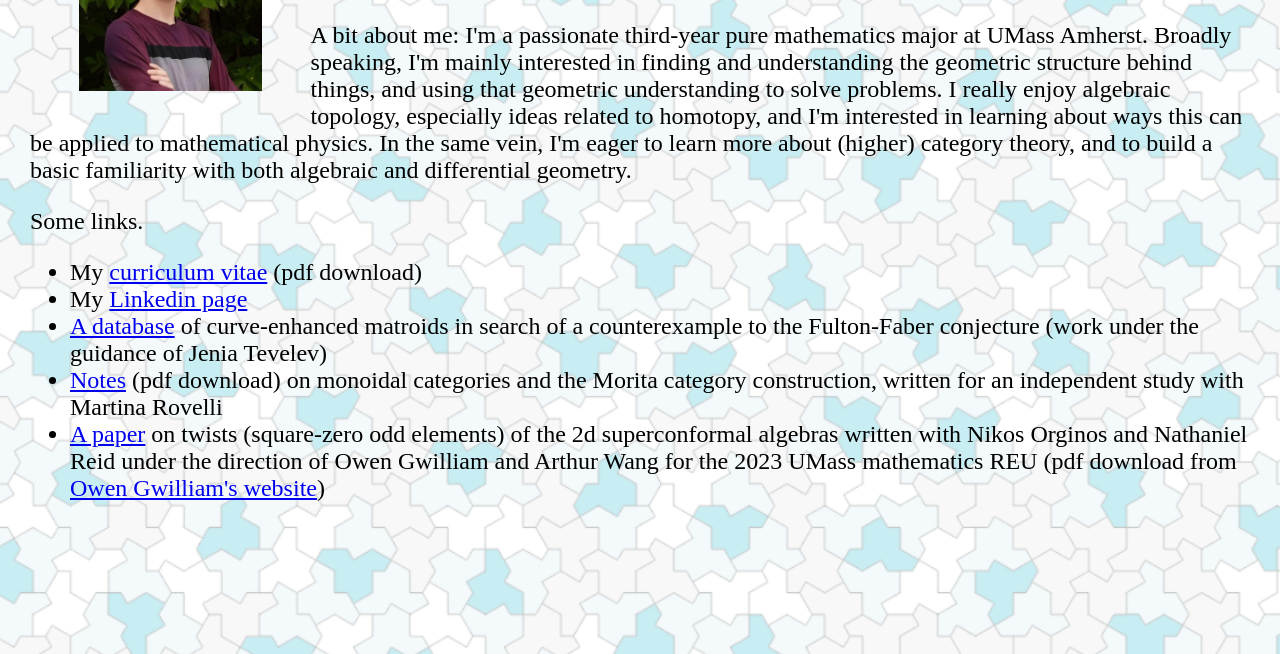
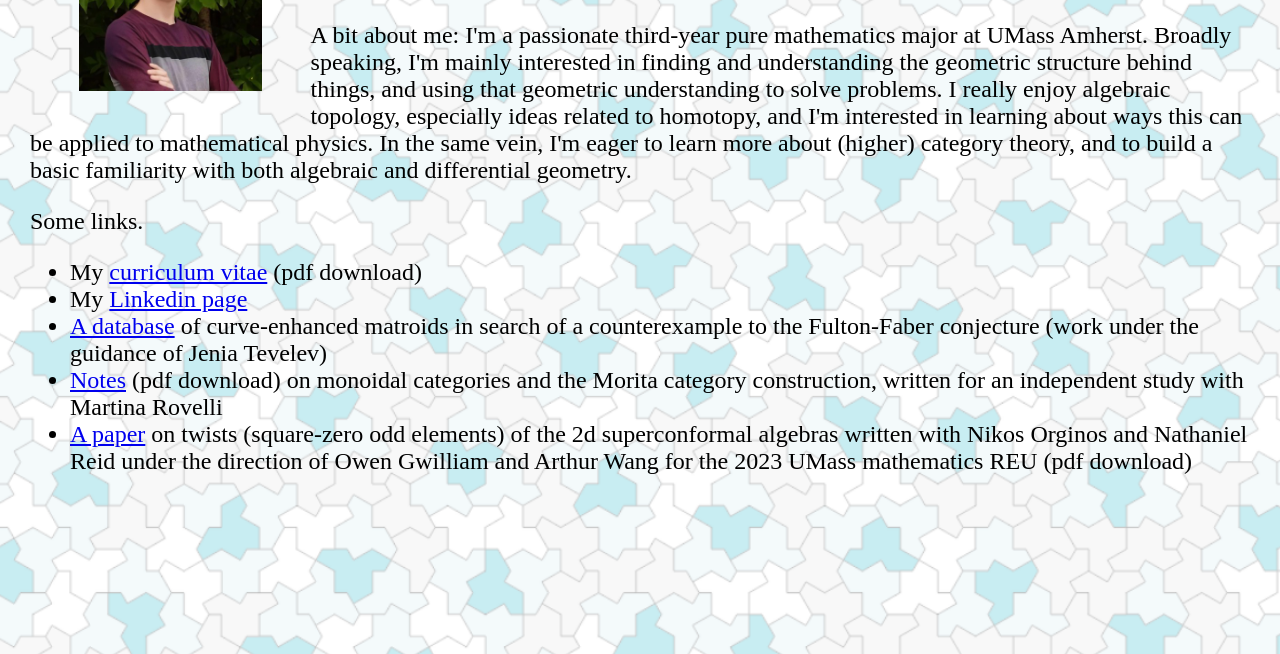
Before and after one commit to sam-silver/sam-silver.github.io, a plain HTML site: page index.html in a window 1280 px wide. Shown: the part 146-800 px from the top of the page. Drawn offline with Linux system fonts and the light colour scheme.

Commit message:
Update index.html

```diff
--- a/index.html
+++ b/index.html
@@ -51,7 +51,7 @@ Some links.
 <li> My <a href="https://www.linkedin.com/in/samuel-silver-514903226">Linkedin page</a>
 <li> <a href="https://sam-silver.github.io/CEM_DB.html">A database</a> of curve-enhanced matroids in search of a counterexample to the Fulton-Faber conjecture (work under the guidance of Jenia Tevelev)
 <li> <a href="f2024_cat_notes.pdf">Notes</a> (pdf download) on monoidal categories and the Morita category construction, written for an independent study with Martina Rovelli
-<li> <a href="http://people.math.umass.edu/~gwilliam/REU23.pdf">A paper</a> on twists (square-zero odd elements) of the 2d superconformal algebras written with Nikos Orginos and Nathaniel Reid under the direction of Owen Gwilliam and Arthur Wang for the 2023 UMass mathematics REU (pdf download from <a href="https://people.math.umass.edu/~gwilliam/">Owen Gwilliam's website</a>)
+<li> <a href="https://sam-silver.github.io/REU23.pdf">A paper</a> on twists (square-zero odd elements) of the 2d superconformal algebras written with Nikos Orginos and Nathaniel Reid under the direction of Owen Gwilliam and Arthur Wang for the 2023 UMass mathematics REU (pdf download)
 </ul>
 </font>
 </body>
```
